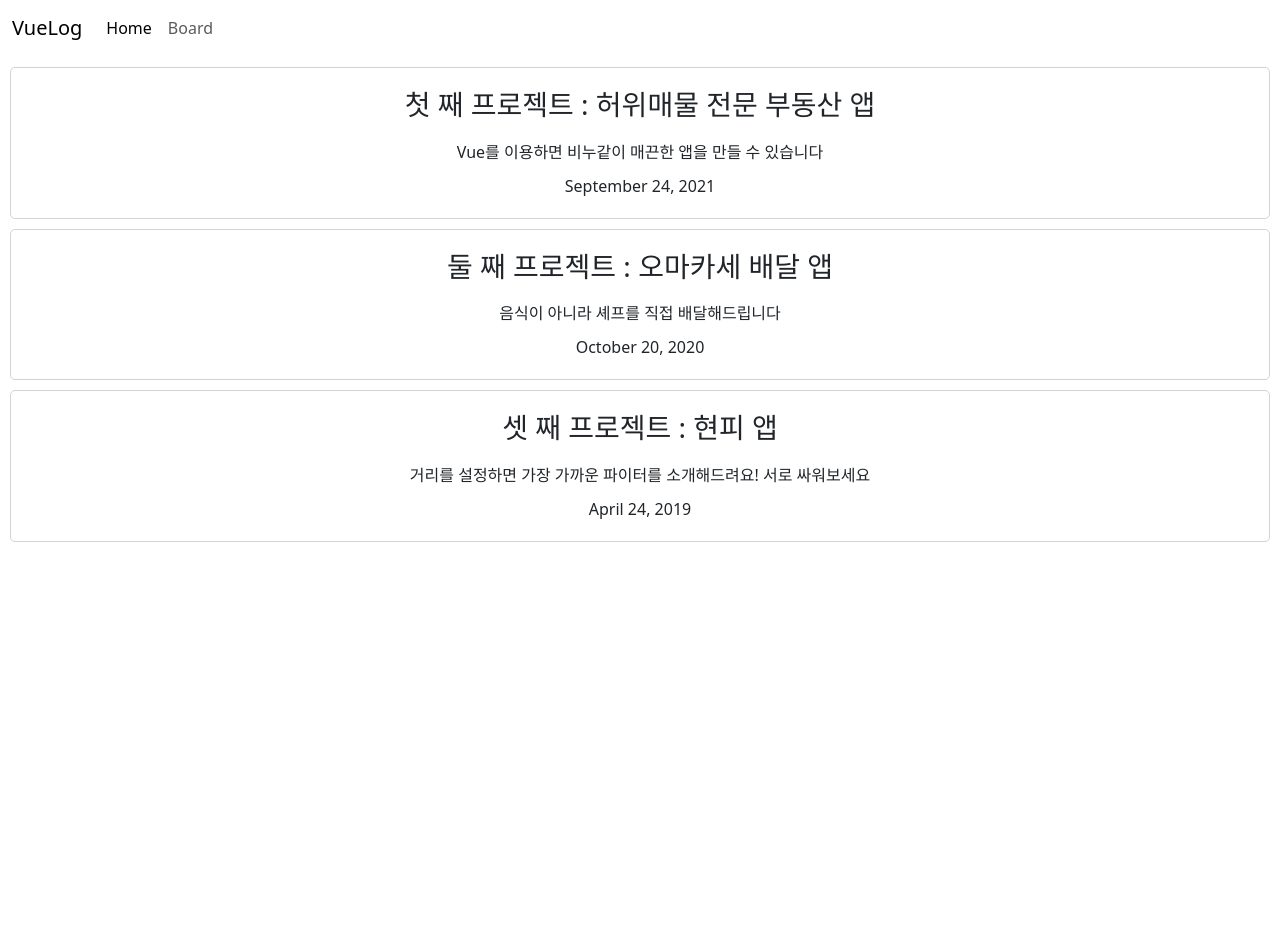
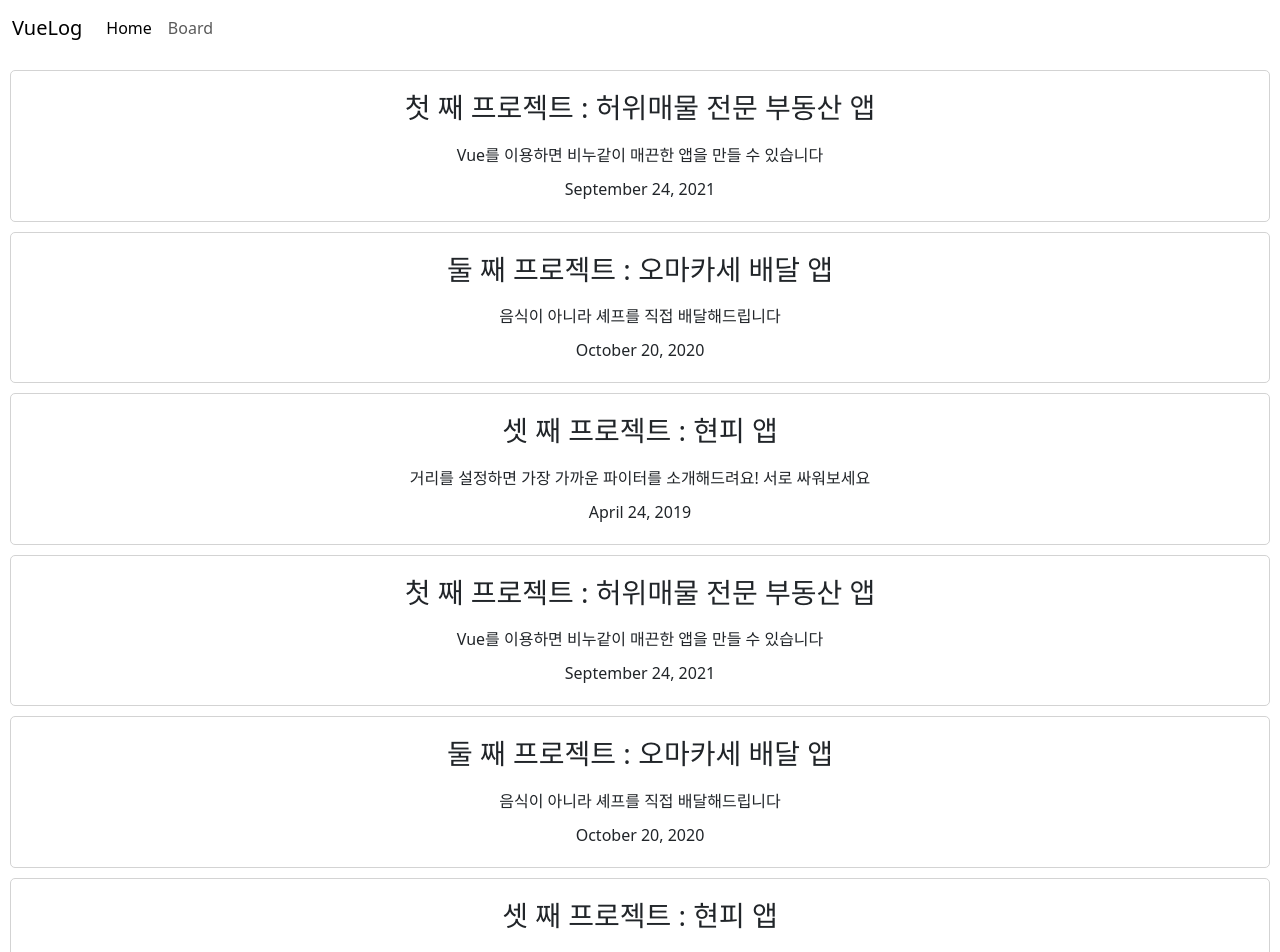
Before and after one commit to Ci5N0222/Programming-Study, a Vue app in the folder Vue/vue-blog/: page /board in a window 1280 px wide. Shown: the top 952 px of the page. Before the commit the page ends 800 px from the top, so only its background shows below. Built offline with nearby package versions, Linux system fonts and the light colour scheme.

Commit message:
router study

```diff
--- a/Vue/vue-blog/src/App.vue
+++ b/Vue/vue-blog/src/App.vue
@@ -21,5 +21,9 @@ export default {
 <style>
 #app {
   text-align: center;
+  box-sizing: border-box;
+  margin: 0;
+  padding: 0;
+
 }
 </style>
--- a/Vue/vue-blog/src/assets/board.js
+++ b/Vue/vue-blog/src/assets/board.js
@@ -14,6 +14,22 @@ const board = [
     content: '거리를 설정하면 가장 가까운 파이터를 소개해드려요! 서로 싸워보세요',
     date: 'April 24, 2019',
     number: 2
+  },
+  {
+    title: '첫 째 프로젝트 : 허위매물 전문 부동산 앱',
+    content: 'Vue를 이용하면 비누같이 매끈한 앱을 만들 수 있습니다',
+    date: 'September 24, 2021',
+    number: 3
+  }, {
+    title: '둘 째 프로젝트 : 오마카세 배달 앱',
+    content: '음식이 아니라 셰프를 직접 배달해드립니다',
+    date: 'October 20, 2020',
+    number: 4
+  }, {
+    title: '셋 째 프로젝트 : 현피 앱',
+    content: '거리를 설정하면 가장 가까운 파이터를 소개해드려요! 서로 싸워보세요',
+    date: 'April 24, 2019',
+    number: 5
   }
 ]
 
--- a/Vue/vue-blog/src/components/BoardDetail.vue
+++ b/Vue/vue-blog/src/components/BoardDetail.vue
@@ -1,15 +1,29 @@
 <template>
-    {{ $route.params.id }}
     <div>
         <h2>상세 페이지</h2>
-        <p>제목 : </p>
-        <span>내용 : </span>
+        <p>제목 : {{ boardOne.title }}</p>
+        <span>내용 : {{ boardOne.content }}</span>
     </div>
   </template>
 
   <script>
+    import board from '../assets/board.js';
+
   export default {
       name: 'BoardDetail',
+      data() {
+        return {
+            board : board,
+            boardOne : {}
+        }
+      },
+      created() {
+        const idx = this.$route.params.id;
+        const getBoard = board.filter(item => {
+            return item.number == idx;
+        });
+        this.boardOne = getBoard[0];
+      }
   }
   </script>
 
--- a/Vue/vue-blog/src/components/BoardList.vue
+++ b/Vue/vue-blog/src/components/BoardList.vue
@@ -1,6 +1,6 @@
 <template>
     <div class="board" v-for="(item, i) in board" :key="i">
-        <h3><a>{{ item.title }}</a></h3>
+        <h3 @click="$router.push('/board/'+item.number)">{{ item.title }}</h3>
         <div>{{ item.content }}</div>
         <div>{{ item.date }}</div>
     </div>
@@ -31,4 +31,8 @@
         padding : 20px 0;
         margin : 10px;
     }
+
+    .board > h3:hover {
+     cursor: pointer;
+    }
 </style>
--- a/Vue/vue-blog/src/components/NavBar.vue
+++ b/Vue/vue-blog/src/components/NavBar.vue
@@ -18,6 +18,7 @@
       </div>
     </div>
   </nav>
+  <div class="nav-area"></div>
 </template>
 
 <script>
@@ -48,8 +49,10 @@ nav {
   background-color: transparent;
   border-bottom: 1px solid white;
   width: 100%;
+  position: fixed !important;
+  top: 0;
   z-index: 2;
-  transition: background-color 0.8s ease, color 0.5s ease;
+  transition: background-color 0.2s ease, color 0.2s ease;
 }
 
 .scrolled {
@@ -63,4 +66,8 @@ nav > div {
 li > a:hover {
   color : orange !important;
 }
+
+.nav-area {
+  height: 60px;
+}
 </style>
```
